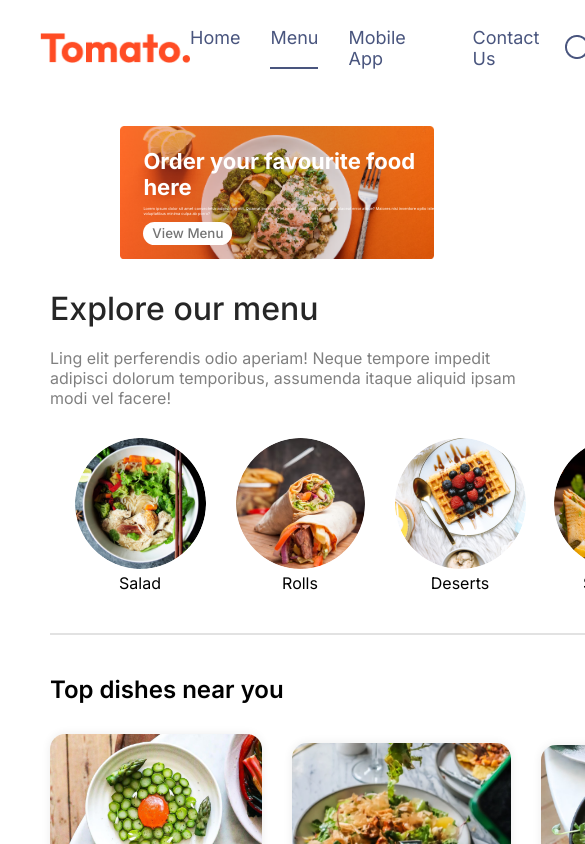
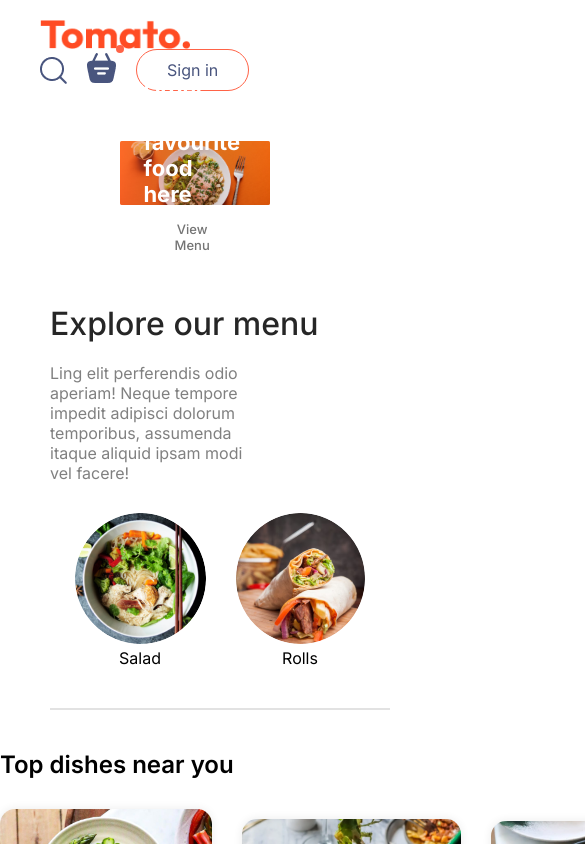
Before and after one commit to shadirahdari/FoodDelivery, a React (Vite) app: page / in a window 390 px wide. Shown: the top 844 px of the page, 585 px wide, since content can reach past the window. Built offline with nearby package versions, Linux system fonts and the light colour scheme; a web font is replaced by a local one.

Commit message:
added media query

```diff
--- a/index.html
+++ b/index.html
@@ -2,8 +2,8 @@
 <html lang="en">
   <head>
     <meta charset="UTF-8" />
+    <meta name="viewport" content="width=device-width, initial-scale=1.0" />
     <link rel="icon" type="image/svg+xml" href="/vite.svg" />
-    <meta name="viewport" content="width=device-width, initial-scale=1.0" />
     <title>Food Delivery</title>
   </head>
   <body>
--- a/src/App.jsx
+++ b/src/App.jsx
@@ -5,6 +5,7 @@ import Home from './Components/Pages/Home/Home'
 import Cart from './Components/Pages/Cart/Cart'
 import PlaceOrder from "./Components/Pages/PlaceOrder/PlaceOrder";
 import Footer from './Components/Footer/Footer'
+
 
 
 
--- a/src/Components/FoodDisplay/FoodDisplay.css
+++ b/src/Components/FoodDisplay/FoodDisplay.css
@@ -1,7 +1,7 @@
 .food-display{
     margin-top: 30px;
-    padding-left: 50px;
-    padding-right: 50px;
+    /* padding-left: 50px;
+    padding-right: 50px; */
 }
 .food-display h2{
     font-size: max(2vw,24px);
--- a/src/Components/Header/Header.css
+++ b/src/Components/Header/Header.css
@@ -32,6 +32,25 @@
    font-weight: 500;
    padding: 1vw 2.3vw;
    background-color: white;
-   font-size: max(1wv, 13px);
+   font-size: max(1vw, 13px);
    border-radius: 50px;
 }
+@media (max-width:1050px){
+
+    .header-contents{
+        max-width: 45%;
+    }
+}
+@media (max-width:750px){
+
+    .header-contents{
+        max-width: 65%;
+    }
+    .header-contents p{
+       display: none;
+
+    }
+    .header-contents button{
+        padding: 2vw 4vw;
+    }
+}
--- a/src/Components/Navbar/Navbar.css
+++ b/src/Components/Navbar/Navbar.css
@@ -4,6 +4,8 @@
   justify-content: space-between;
   align-items: center;
   background: white;
+  flex-wrap: wrap;
+  position: relative;
 }
 
 .logo {
@@ -22,41 +24,79 @@
   display: flex;
   align-items: center;
   gap: 40px;
+}
 
-  }
-  .navbar button{
+.navbar button {
   background: transparent;
-    font-size: 16;
+  font-size: 16px;
   color: #49557e;
-    border: 1 px solid tomato;
+  border: 1px solid tomato;
   padding: 10px 30px;
   border-radius: 50px;
   cursor: pointer;
   transition: 0.3s;
+}
 
-  }
-  .navbar button:hover{
+.navbar button:hover {
   background-color: #fff4f2;
 }
-  .navbar li{
+
+.navbar li {
   cursor: pointer;
 }
-  .navbar .active{
+
+.navbar .active {
   padding-bottom: 2px;
   border-bottom: 2px solid #49557e;
 }
+
 .navbar-search-icone {
   position: relative;
 }
 
 .navbar-search-icone .dot {
   position: absolute;
-    top: 0;
-    right: 0;
+  top: -8px;
+  right: -8px;
   width: 8px;
   height: 8px;
   background-color: tomato;
-    border-radius: 5px;
-    top: -8px;
-    right: -8px;
+  border-radius: 50%;
 }
+
+/* 🔥 Hamburger hidden by default */
+.hamburger {
+  display: none;
+  font-size: 26px;
+  cursor: pointer;
+}
+
+/* Responsive styles */
+@media (max-width: 750px) {
+  .hamburger {
+    display: block;
+  }
+
+  .navbar-menu {
+    display: none;
+    flex-direction: column;
+    gap: 20px;
+    background: white;
+    position: absolute;
+    top: 70px;
+    left: 0;
+    width: 100%;
+    padding: 20px;
+    box-shadow: 0 4px 12px rgba(0, 0, 0, 0.1);
+    z-index: 999;
+  }
+
+  .navbar-menu.open {
+    display: flex;
+  }
+
+  .navbar-right {
+    flex-direction: row;
+    gap: 20px;
+  }
+}
--- a/src/Components/Navbar/navbar.jsx
+++ b/src/Components/Navbar/navbar.jsx
@@ -1,5 +1,5 @@
 import React, { useState } from 'react'
-import './navbar.css'
+import './Navbar.css'
 import { assets } from '../../assets/assets'
 
 const Navbar = () => {
--- a/src/index.css
+++ b/src/index.css
@@ -6,17 +6,22 @@
   box-sizing: border-box;
   font-family: Inter;
 }
-body{
-  min-width: 100vh;
+body {
+  min-height: 100vh;
+  width: 100%;
+  overflow-x: hidden; /* prevents mobile horizontal scroll */
 }
 a{
   text-decoration: none;
   color:inherit;
 }
-.app{
-  width: 80%;
+.app {
+  width: 90%;
+  max-width: 1200px;
   margin: auto;
+  padding: 0 10px;
 }
+
 @keyframes fadeIn {
   0%{
       opacity:0;
--- a/src/main.jsx
+++ b/src/main.jsx
@@ -4,6 +4,7 @@ import './index.css'
 import App from './App.jsx'
 import { BrowserRouter} from 'react-router-dom'
 import StoreContextProvider from './Context/StoreContext.jsx'
+
 
 createRoot(document.getElementById('root')).render(
 <BrowserRouter>
```
Lines whose indentation alone changed are shown as unchanged.
